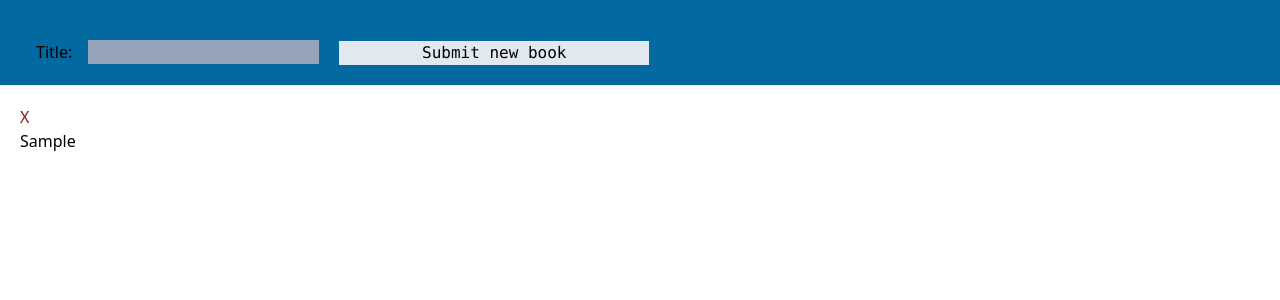
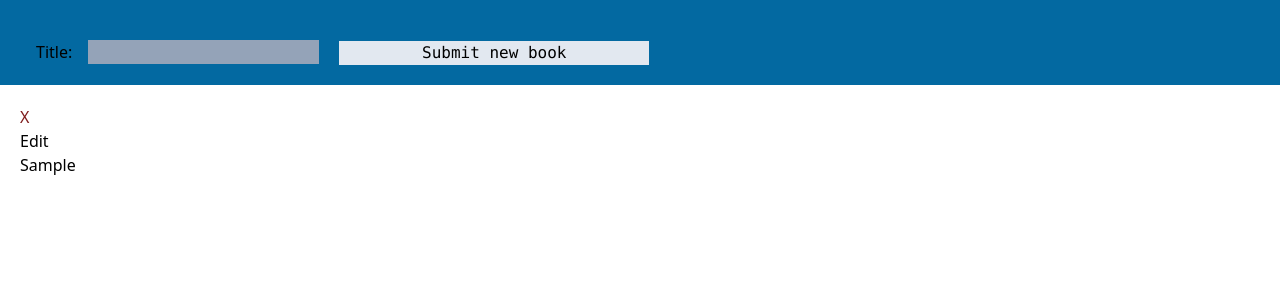
Before and after one commit to incolorate/book-shelf-react, a React (Vite) app: page / in a window 1280 px wide. Both pictures are taken after typing "Sample" into the empty fields and a click on the button "Submit new book". Shown: the top 300 px of the page. Built offline with nearby package versions, Linux system fonts and the light colour scheme.

Commit message:
correctly edit books

```diff
--- a/src/App.jsx
+++ b/src/App.jsx
@@ -27,10 +27,19 @@ function App() {
     });
   };
 
+  // New title
+  const editBook = (id, title) => {
+    setBooks((prevBooks) => {
+      return prevBooks.map((book) => {
+        return book.id === id ? { ...book, title: title } : book;
+      });
+    });
+  };
+  console.log(books);
   return (
     <div>
       <BookCreate createBook={createBook} />
-      <BookList deleteBook={deleteBook} books={books} />
+      <BookList deleteBook={deleteBook} books={books} editBook={editBook} />
     </div>
   );
 }
--- a/src/components/BookEdit.jsx
+++ b/src/components/BookEdit.jsx
@@ -1,7 +1,23 @@
-function BookEdit() {
+import { useState } from "react";
+
+function BookEdit({ book, editBook, handleSave }) {
+  let [title, setTitle] = useState(book.title);
+
+  const handleChange = (e) => {
+    setTitle(e.target.value);
+  };
+
+  const handleSubmit = (e) => {
+    e.preventDefault();
+    editBook(book.id, title);
+    handleSave();
+  };
   return (
     <div>
-      <h1>BookEdit</h1>
+      <form onSubmit={handleSubmit}>
+        <input type="text" value={title} onChange={handleChange} />
+        <button>Save</button>
+      </form>
     </div>
   );
 }
--- a/src/components/BookList.jsx
+++ b/src/components/BookList.jsx
@@ -1,8 +1,15 @@
 import BookShow from "./BookShow";
 
-function BookList({ books, deleteBook, id }) {
+function BookList({ books, deleteBook, editBook }) {
   const renderBooks = books.map((book) => {
-    return <BookShow key={book.id} book={book} deleteBook={deleteBook} />;
+    return (
+      <BookShow
+        key={book.id}
+        book={book}
+        deleteBook={deleteBook}
+        editBook={editBook}
+      />
+    );
   });
 
   return <div>{renderBooks}</div>;
--- a/src/components/BookShow.jsx
+++ b/src/components/BookShow.jsx
@@ -1,10 +1,23 @@
-function BookShow({ book, deleteBook }) {
+import { useState } from "react";
+import BookEdit from "./BookEdit";
+function BookShow({ book, deleteBook, editBook }) {
+  const [showEdit, setShowEdit] = useState(true);
+
+  const handleEdit = () => {
+    setShowEdit((prev) => !prev);
+  };
   return (
     <div className=" p-5">
       <p className=" text-red-900" onClick={() => deleteBook(book.id)}>
         X
       </p>
-      {book.title}
+      <p onClick={handleEdit}>Edit</p>
+
+      {showEdit ? (
+        <p>{book.title}</p>
+      ) : (
+        <BookEdit book={book} editBook={editBook} handleSave={handleEdit} />
+      )}
     </div>
   );
 }
```
